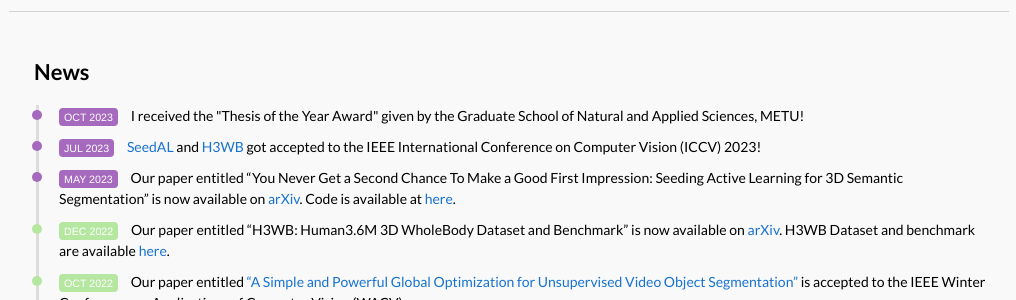
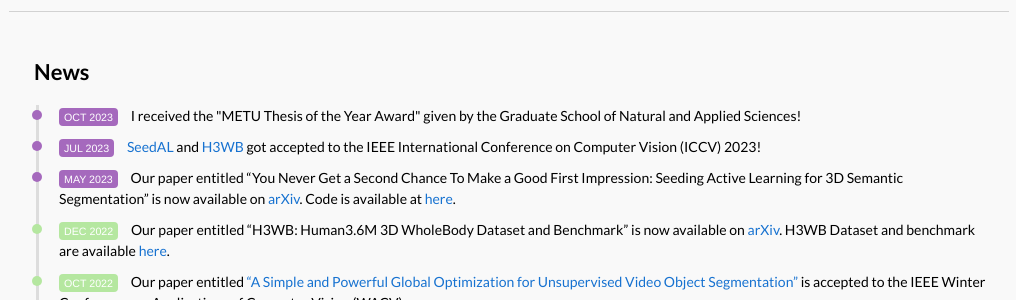
Before and after one commit to nerminsamet/nerminsamet.github.io, a Jekyll site: the page built from _posts/news/2023-10-25-thesis_award.markdown, in a window 1280 px wide and 900 px high. Shown: the part 324-624 px from the top of the window, without its empty margins (131-1147 px from the left). Built offline with Jekyll 4.4.1, drawn with Linux system fonts in a browser that asks for light colours; some web fonts are replaced.

```diff
--- a/_posts/news/2023-10-25-thesis_award.markdown
+++ b/_posts/news/2023-10-25-thesis_award.markdown
@@ -1,6 +1,6 @@
 ---
 layout: post
-title:  I received the "Thesis of the Year Award" given by the Graduate School of Natural and Applied Sciences, METU!
+title:  I received the "METU Thesis of the Year Award" given by the Graduate School of Natural and Applied Sciences!
 date:   2023-10-25 10:00:00 +03:00
 categories: news
 color: "#A569BD"
```
